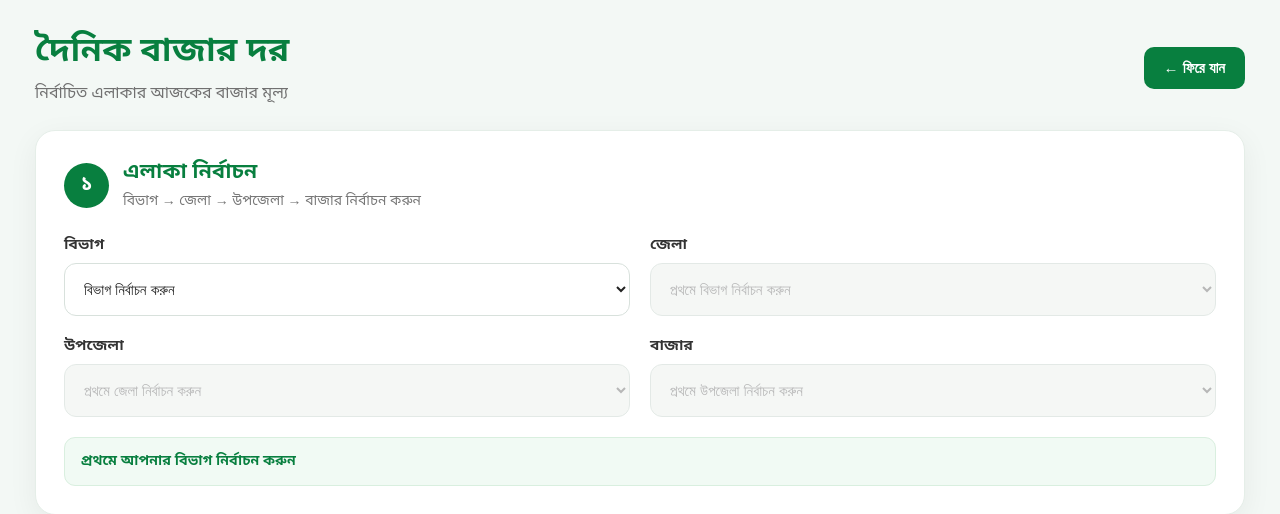
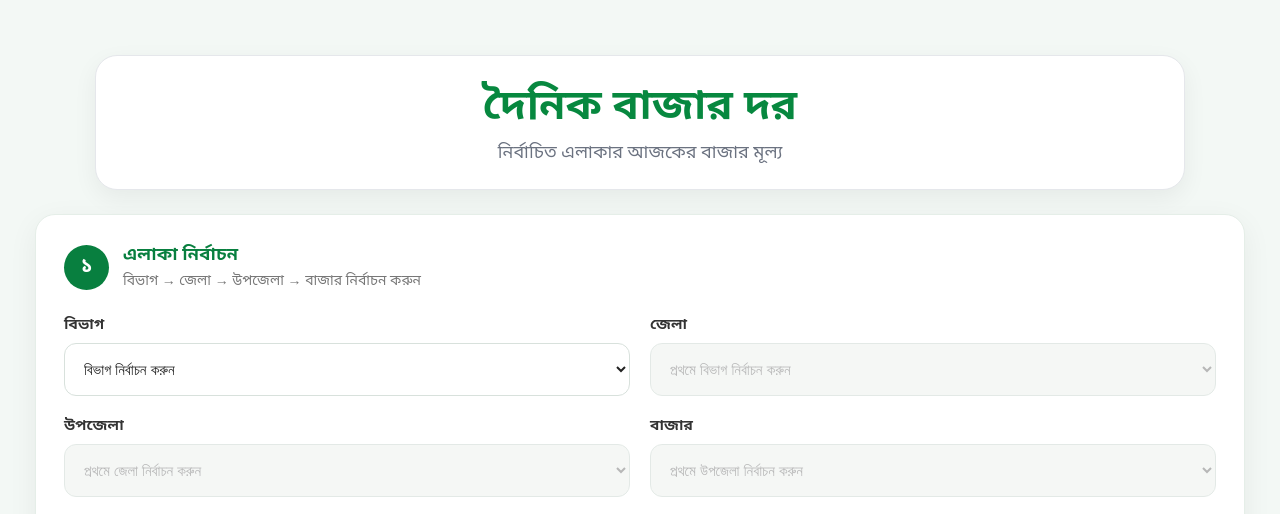
Before and after one commit to emran2008/Farmer_assistant, a Flask app: page /market-price in a window 1280 px wide. Shown: the top 514 px of the page. Run offline with Flask 3, Linux system fonts and the light colour scheme; parts of the project's set-up code (start-up, migrations or seed data) failed here and were passed over.

Commit message:
Updated code

```diff
--- a/static/fish_information.css
+++ b/static/fish_information.css
@@ -46,7 +46,7 @@ body{
 
     padding:25px;
 
-    color:white;
+    color:rgb(5, 123, 17);
 
     border-radius:20px;
 
@@ -58,9 +58,9 @@ body{
 
         135deg,
 
-        #047857,
+        #f7f9f9,
 
-        #10b981
+        #f7f9f9
 
     );
 
--- a/static/market_price.css
+++ b/static/market_price.css
@@ -77,52 +77,42 @@ body {
    ========================================================= */
 
 .market-header {
+    background: #ffffff;
 
-  display: flex;
+    width: calc(100% - 120px);
+    max-width: 1420px;
 
-  justify-content: space-between;
+    margin: 25px auto 24px auto;
+    padding: 24px 20px;
 
-  align-items: center;
+    box-sizing: border-box;
 
-  gap: 20px;
+    border-radius: 22px;
+    border: 1px solid #e5e7eb;
 
-  margin-bottom: 25px;
+    box-shadow: 0 8px 25px rgba(0, 0, 0, 0.06);
 
+    display: flex;
+    justify-content: center;
+    align-items: center;
+
+    text-align: center;
 }
 
+.header-left {
+    text-align: center;
+}
 
 .market-title {
-
-  display: flex;
-
-  align-items: center;
-
-  gap: 10px;
-
-  font-size: 34px;
-
-  font-weight: 800;
-
-  color: #087f3f;
-
+    font-size: 42px;
+    font-weight: 700;
+    color: #07883f;
 }
 
-
-.market-title span {
-
-  color: #087f3f;
-
-}
-
-
 .market-subtitle {
-
-  margin-top: 8px;
-
-  color: #707070;
-
-  font-size: 16px;
-
+    margin-top: 5px;
+    font-size: 18px;
+    color: #6b7280;
 }
 
 
@@ -893,27 +883,26 @@ body {
 }
 
 
-@media (max-width: 500px) {
+@media (max-width: 600px) {
 
-  .market-card {
+    .market-header {
+        width: calc(100% - 24px);
 
-    padding: 18px;
+        margin: 12px auto 18px auto;
 
-  }
+        padding: 18px 12px;
 
+        border-radius: 18px;
+    }
 
-  .market-title {
+    .market-title {
+        font-size: 28px;
+    }
 
-    font-size: 25px;
-
-  }
-
-
-  .market-subtitle {
-
-    font-size: 14px;
-
-  }
+    .market-subtitle {
+        font-size: 14px;
+    }
+}
 
 
   .market-step-title h3 {
--- a/templates/cage_culture.html
+++ b/templates/cage_culture.html
@@ -19,7 +19,7 @@
     </header>
 
     <main class="container">
-      <button class="back-btn" onclick="goBack()">← ফিরে যান</button>
+
 
       <!-- মাছ নির্বাচন -->
       <section class="panel">
--- a/templates/fish_information.html
+++ b/templates/fish_information.html
@@ -15,7 +15,7 @@
     <div class="container">
       <!-- HEADER -->
       <header class="main-header">
-        <div class="header-icon">🐟</div>
+        <div class="header-icon"></div>
 
         <div>
           <h1>মৎস্য তথ্য ও মাছ কেনার সেবা</h1>
--- a/templates/home.html
+++ b/templates/home.html
@@ -224,7 +224,7 @@
 
     </svg>
 
-    <span>Weather Information</span>
+    <span>Weather</span>
 
 </a>
 
@@ -271,7 +271,7 @@
 
     </svg>
 
-    <span>Fish Information</span>
+    <span> Fish Info </span>
 
 </a>
 <!-- Agriculture Office -->
--- a/templates/index.html
+++ b/templates/index.html
@@ -149,8 +149,7 @@
   <body style="background: #f3f6f8">
     <nav class="navbar navbar-expand-lg bg-body-tertiary">
       <div class="container-fluid">
-        <a href="{{ url_for('home') }}" class="back-button">
-    ← Back
+
 </a>
 
 <a class="navbar-brand" href="#">
--- a/templates/marine_culture.html
+++ b/templates/marine_culture.html
@@ -25,7 +25,7 @@
     <main class="container">
       <!-- BACK -->
 
-      <button class="back-btn" onclick="goBack()">← ফিরে যান</button>
+
 
       <!--FISH SELECTION -->
 
--- a/templates/market_price.html
+++ b/templates/market_price.html
@@ -27,7 +27,6 @@
           <div class="market-subtitle">নির্বাচিত এলাকার আজকের বাজার মূল্য</div>
         </div>
 
-        <button class="market-back-btn" onclick="goBack()">← ফিরে যান</button>
       </div>
 
       <!--  STEP 1  -->
--- a/templates/ras.html
+++ b/templates/ras.html
@@ -13,7 +13,7 @@
     <div class="ras-container">
       <!-- HEADER -->
       <header class="ras-header">
-        <button class="back-btn" onclick="goBack()">← ফিরে যান</button>
+
 
         <div class="header-icon"></div>
 
```
Also changed, not shown: static/biofloc.js (+20 -8 lines), static/home.css (+8 -9 lines), templates/agriculture_office.html (+13 -7 lines), templates/biofloc.html (+3 -17 lines), templates/weather.html (+24 -9 lines).
